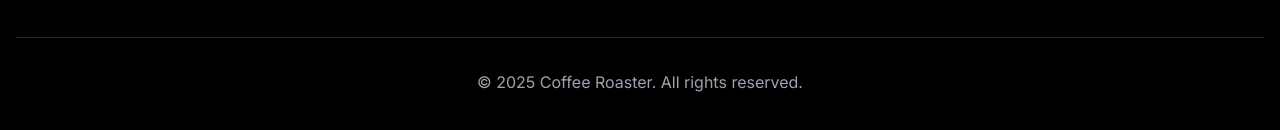
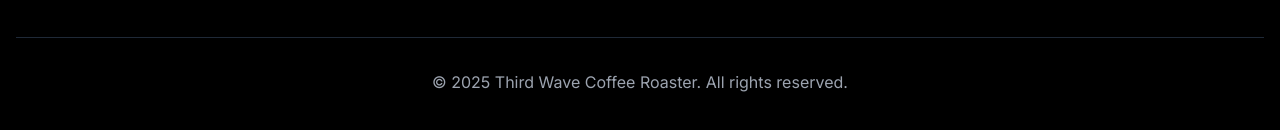
Before and after one commit to hygraph/variant-coffee-example, a Next.js app: page /articles in a window 1280 px wide. Shown: the part 1136-1266 px from the top of the page. Built offline with nearby package versions, Linux system fonts and the light colour scheme; no server answers.

Commit message:
naming consistency

```diff
--- a/components/layout/footer.tsx
+++ b/components/layout/footer.tsx
@@ -146,7 +146,7 @@ export default async function Footer() {
 
           <div className="border-t border-gray-800 mt-12 pt-8 text-center text-gray-400">
             <p>
-              © {new Date().getFullYear()} Coffee Roaster. All rights reserved.
+              © {new Date().getFullYear()} Third Wave Coffee Roaster. All rights reserved.
             </p>
           </div>
         </div>
```
